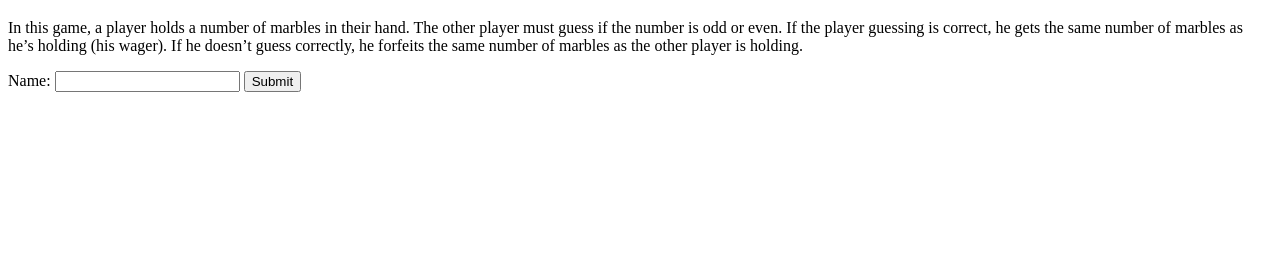
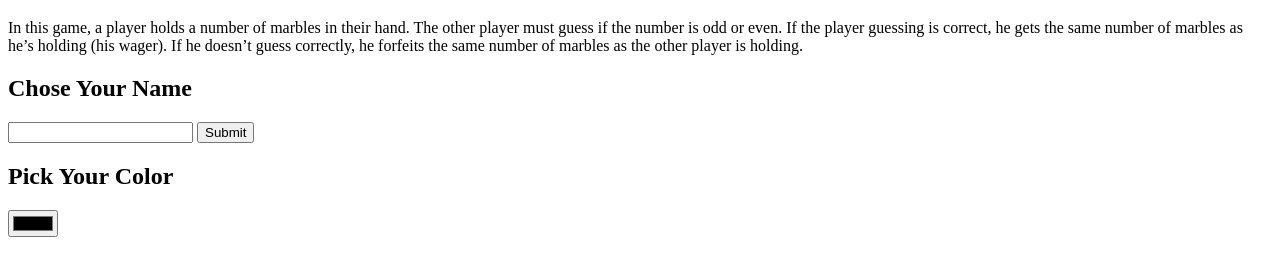
Before and after one commit to EmcioN/OddOrEven, a plain HTML site: page index.html in a window 1280 px wide. Shown: the part 61-336 px from the top of the page. Drawn offline with Linux system fonts and the light colour scheme.

Commit message:
add color picker and add headings to it

```diff
--- a/index.html
+++ b/index.html
@@ -23,9 +23,21 @@
         </p>
     </div>
     <form>
-        <label for="name">Name:</label>
+        <div>
+            <h2>
+                Chose Your Name
+            </h2>
+        </div>
         <input type="text" id="name" name="name" required>
         <button type="submit">Submit</button>
     </form>
+    <div>
+        <div>
+            <h2>
+                Pick Your Color
+            </h2>
+        </div>
+        <input type="color" id="color-picker">
+    </div>
 </body>
 </html>
```
